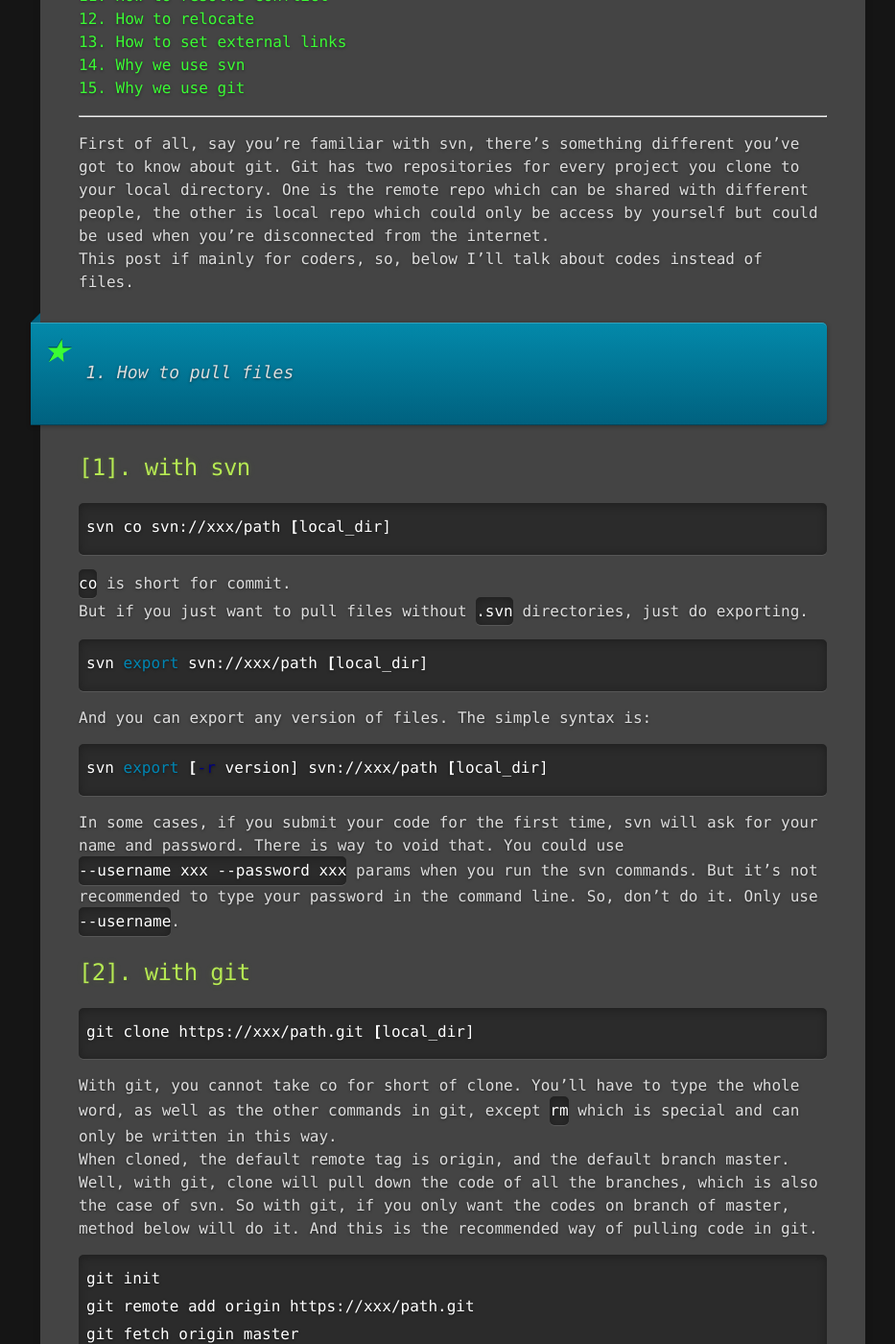
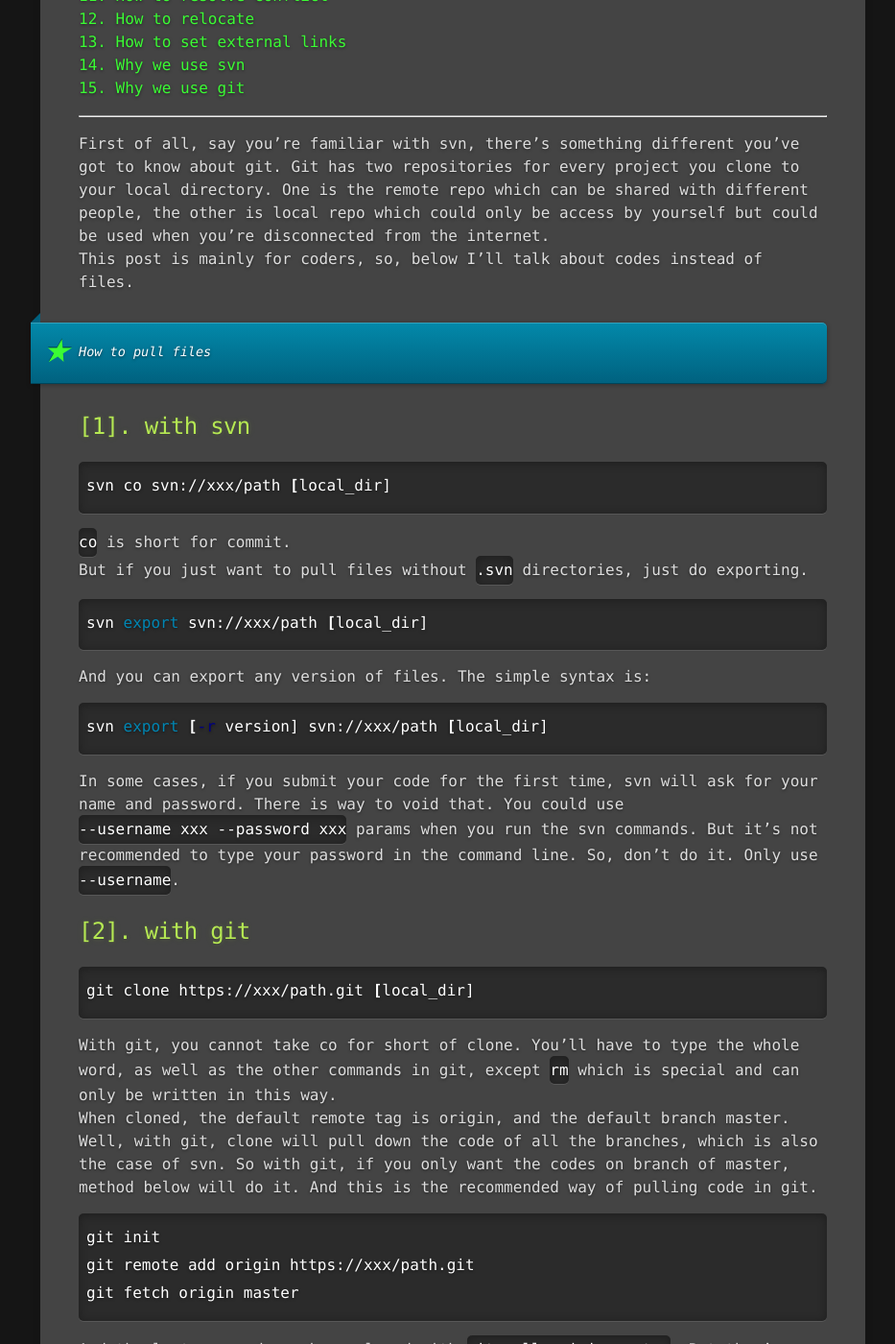
Before and after one commit to jsongo/jsongo.github.io, a Jekyll site: the page built from _posts/2015-06-22-svn-git-summary.markdown, in a window 1280 px wide and 1400 px high, scrolled down 788 px. Shown: the whole window at 96% size, without its empty margins (18-951 px from the left). Built offline with Jekyll 4.4.1, drawn with Linux system fonts in a browser that asks for light colours; comment, search, counter and statistics services are not loaded.

```diff
--- a/_posts/2015-06-22-svn-git-summary.markdown
+++ b/_posts/2015-06-22-svn-git-summary.markdown
@@ -32,10 +32,10 @@ I've been using svn for the past three years and git for several months, which a
 
 ---
 First of all, say you're familiar with svn, there's something different you've got to know about git. Git has two repositories for every project you clone to your local directory. One is the remote repo which can be shared with different people, the other is local repo which could only be access by yourself but could be used when you're disconnected from the internet.
-This post if mainly for coders, so, below I'll talk about codes instead of files.
+This post is mainly for coders, so, below I'll talk about codes instead of files.
 <a id="sec1"></a>
 
-> 1. How to pull files
+> How to pull files
 
 ## [1]. with svn
 {% highlight bash %}
```
Also changed, not shown: other parts of _posts/2015-06-22-svn-git-summary.markdown (+3 -1 lines).
